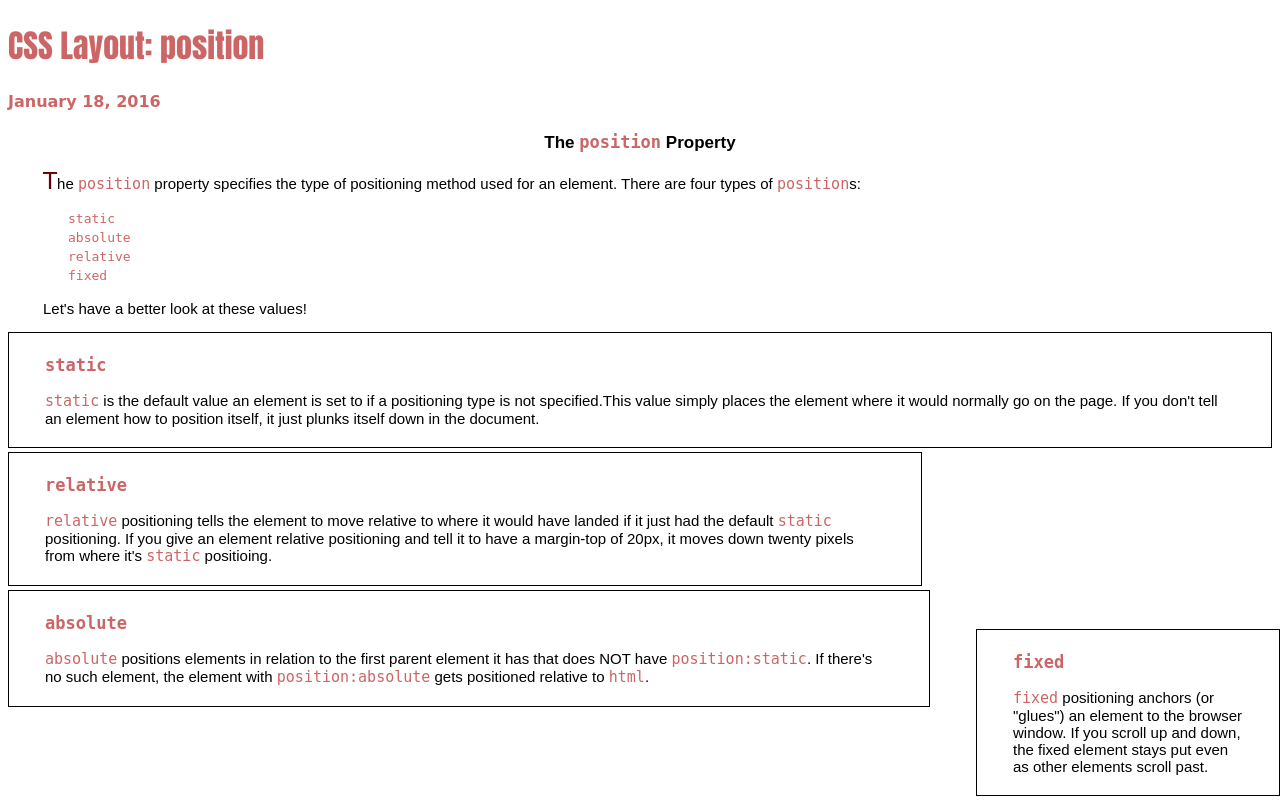
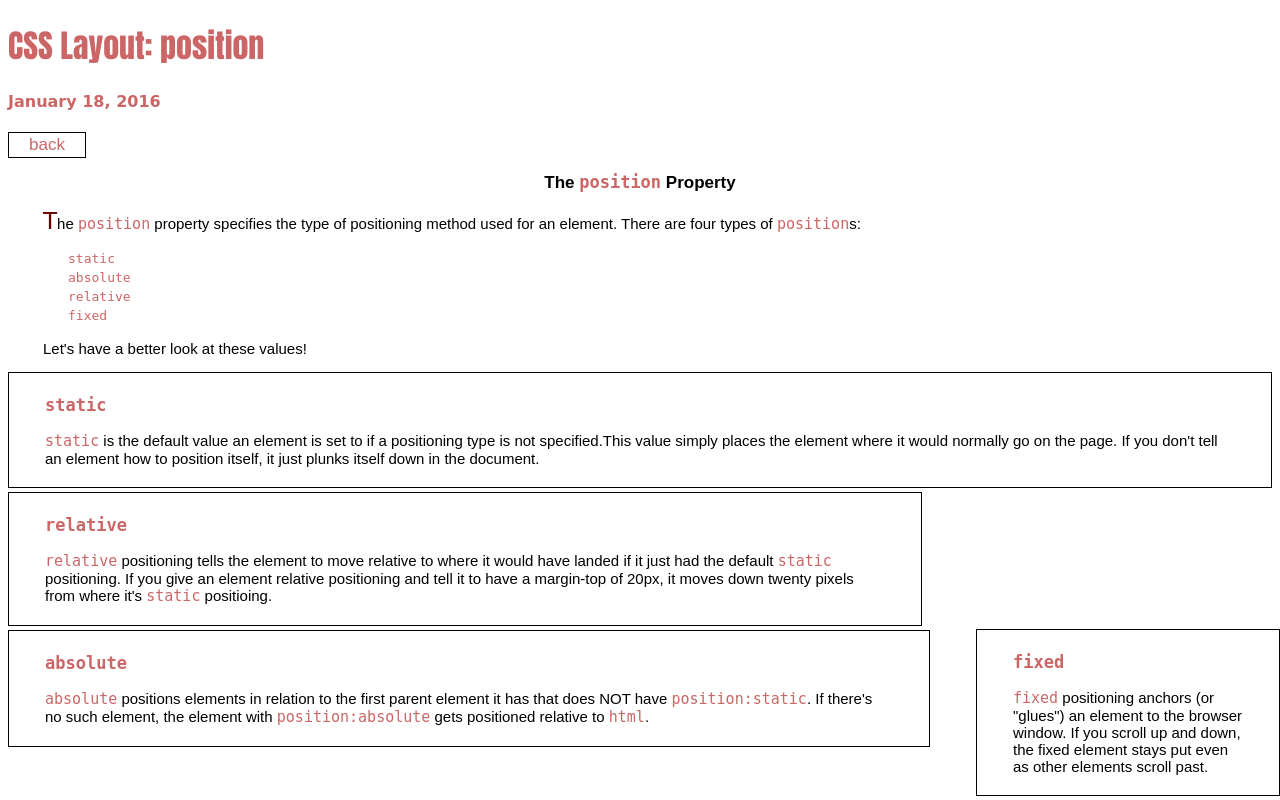
Before and after one commit to saralis/sarariv.github.io, a PHP site: page /blog/css-concepts.html in a window 1280 px wide. Run offline with PHP 8.4, Linux system fonts and the light colour scheme.

Commit message:
update format and links to 2 technical blogs

```diff
--- a/blog/css-concepts.html
+++ b/blog/css-concepts.html
@@ -9,16 +9,17 @@
     <header>
       <h1>CSS Layout: position</h1>
       <h4>January 18, 2016</h4>
+      <li> <a href="http://sarariv.github.io/blog/index.html">back</a>
     </header>
     <main>
       <section>
         <h2>The <span class="position">position</span> Property</h2>
            <p><span class="welcome">T</span>he <span class="position">position</span> property specifies the type of positioning method used for an element. There are four types of <span class="position">position</span>s:</p>
         <ul>
-          <li class="position">static</li>
-          <li class="position">absolute</li>
-          <li class="position">relative</li>
-          <li class="position">fixed</li>
+          <li class="pos">static</li>
+          <li class="pos">absolute</li>
+          <li class="pos">relative</li>
+          <li class="pos">fixed</li>
         </ul>
         <p>Let's have a better look at these values!</p>
       </section>
@@ -51,7 +52,6 @@
           <p><span class="position">fixed</span> positioning anchors (or "glues") an element to the browser window. If you scroll up and down, the fixed element stays put even as other elements scroll past.</p>
         </div>
       </section>
-
     </main>
   </body>
 </html>
--- a/blog/git.html
+++ b/blog/git.html
@@ -8,6 +8,7 @@
   <header>
     <h1>Control Yourself</h1>
     <h4>January 2016</h4>
+    <li> <a href="http://sarariv.github.io/blog/index.html">back</a></li>
   </header>
   <main>
   <section>
--- a/blog/index.html
+++ b/blog/index.html
@@ -18,9 +18,9 @@
     </ul><br>
 
     <div class="blog-link">
-      <a class="link" href="https://sarariv.github.io/blog/git.html">Blog Post 1</a><br>
+      <a class="link" href="https://sarariv.github.io/blog/git.html">Intro to Git and Github</a><br>
 
-      <a class="link" href="#">Blog Post 2</a><br>
+      <a class="link" href="https://sarariv.github.io/blog/css-concepts.html">The Position Property</a><br>
 
       <a class="link" href="#">Blog Post 3</a><br>
 
--- a/stylesheets/blog.css
+++ b/stylesheets/blog.css
@@ -2,6 +2,10 @@
   display: block;
   margin: auto;
   text-align: center;
+}
+
+.back {
+  font-size: 12px;
 }
 
 .link {
@@ -30,15 +34,17 @@ h3 {
   font-family: monospace;
   border: none;
   color: #cc6666;
+  padding: none;
 }
 
-li {
+.pos {
+  text-align: left;
   display: block;
-  text-align: left;
+  font-family: monospace;
+  border: none;
+  color: #cc6666;
   padding: none;
-  position: static;
 }
-
 
 .absolute {
   position: absolute;
```
